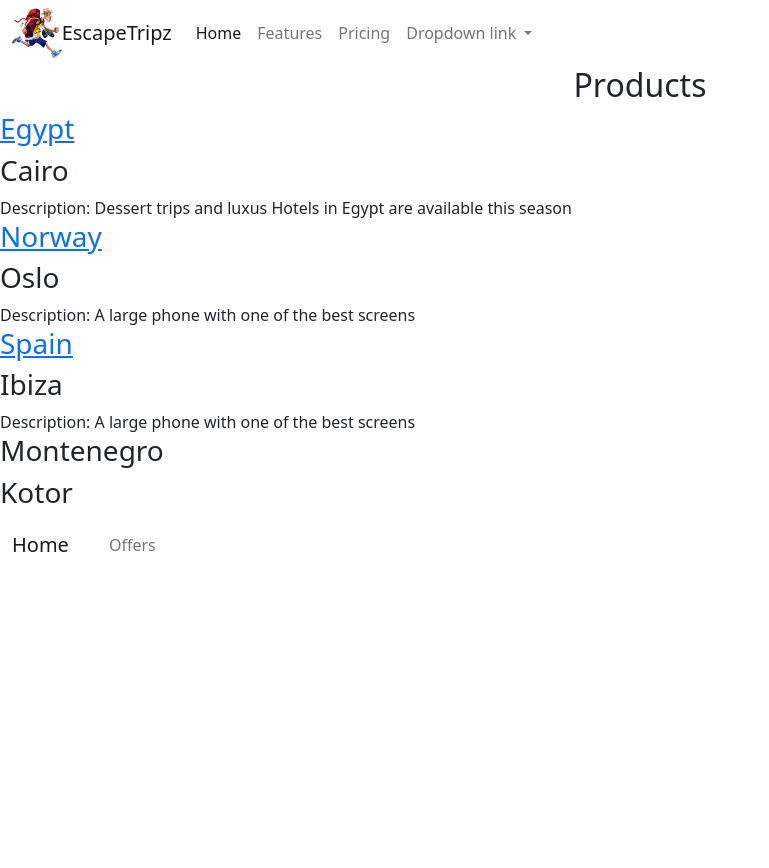
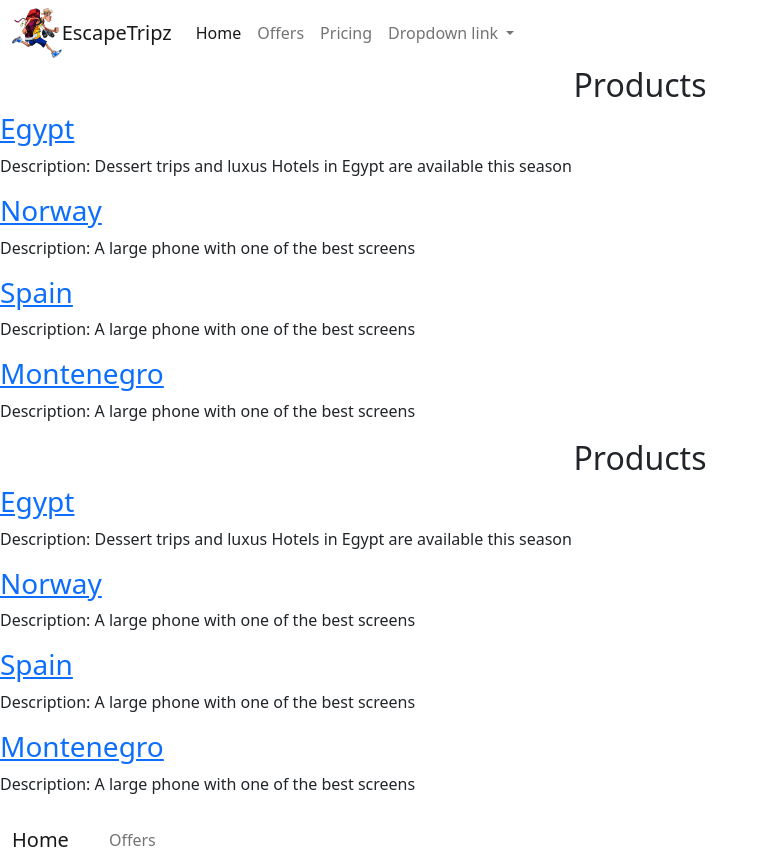
Before and after one commit to 5elami/FE21-CR6-Selamet, an Angular app in the folder letusfly/: page /Offers in a window 1280 px wide. Before the commit this address led to /. Shown: the whole page, without its empty margins (0-769 px from the left). Before the commit the page ends 800 px from the top, so only its background shows below. Built offline with nearby package versions, Linux system fonts and the light colour scheme.

Commit message:
path to navbar

```diff
--- a/letusfly/src/app/app-routing.module.ts
+++ b/letusfly/src/app/app-routing.module.ts
@@ -7,7 +7,7 @@ const routes: Routes = [{
   path: "", component: HomeComponent
 },{
 
-  path: 'Offers/:x', component: OffersComponent
+  path: 'Offers', component: OffersComponent
 
 }];
 
--- a/letusfly/src/app/bars/bars.component.html
+++ b/letusfly/src/app/bars/bars.component.html
@@ -12,7 +12,7 @@
             <a class="nav-link active" aria-current="page" href="#">Home</a>
           </li>
           <li class="nav-item">
-            <a class="nav-link" href="#">Features</a>
+            <a class="nav-link" href="/Offers">Offers</a>
           </li>
           <li class="nav-item">
             <a class="nav-link" href="#">Pricing</a>
--- a/letusfly/src/app/offers/offers.component.html
+++ b/letusfly/src/app/offers/offers.component.html
@@ -4,25 +4,22 @@
 <h2 class="text-center">Products</h2>
 
 <div *ngFor="let destinations of destination ; index as x">
+  <a routerLink="/destinations/{{x}}" >
+    <h3>
 
- <h3>
+    {{ destinations.country }}
 
-   <a routerLink="destinations/{{x}}" >
-     {{ destinations.country }}
-
-    </a>
-
- </h3>
+     </h3>
+  </a>
  <!--colums-->
 
 
- <div *ngIf="destinations.description ">
+ <p *ngIf="destinations.description ">
 
-    <h3>{{ destinations.city }}</h3>
-    <h4>{{ destinations.price | currency }}</h4>
+
   Description: {{ destinations.description }}
 
- </div>
+ </p>
 
 </div>
 </body>
```
